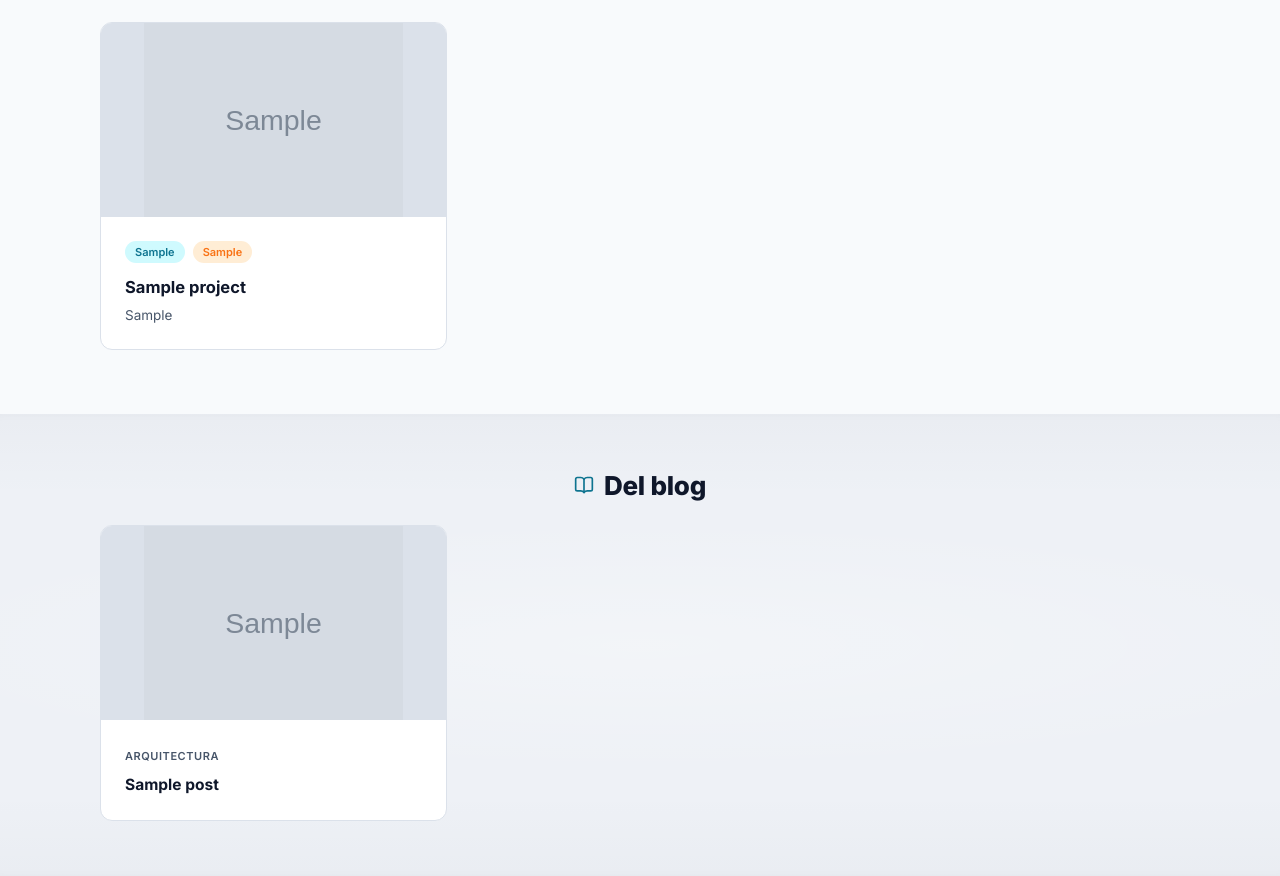
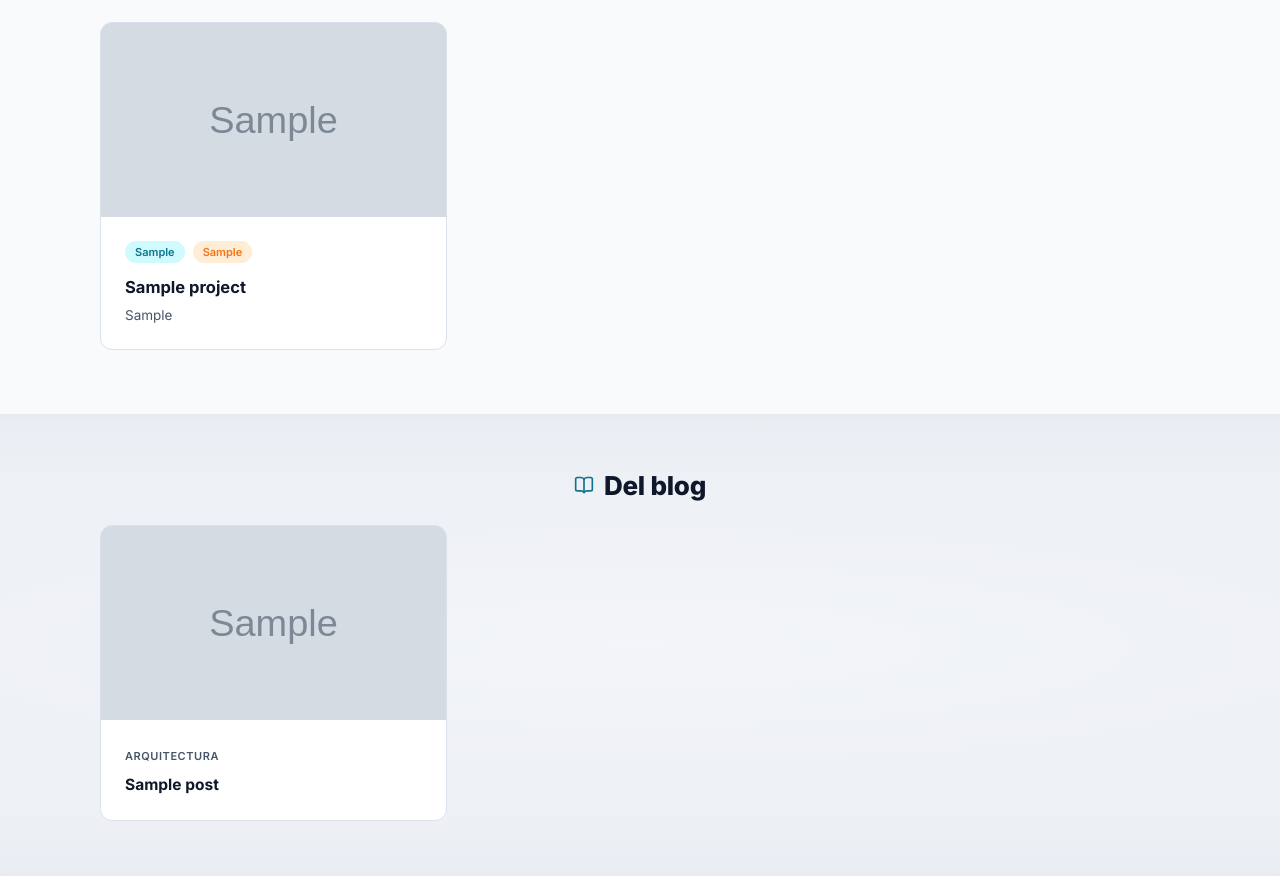
Before and after one commit to cjhirashi/portafolio, a Django app: page / in a window 1280 px wide. Shown: the part 1404-2280 px from the top of the page. Run offline with Django 5.2, Linux system fonts and the light colour scheme; tables that the repository leaves empty hold one stand-in row (values such as "Sample post"); grey boxes marked "Sample" are stand-in pictures.

Commit message:
Switch all card images to object-fit cover (no gray bars)
Co-Authored-By: Claude Sonnet 4.6 <noreply@anthropic.com>

```diff
--- a/core/static/core/css/blog.css
+++ b/core/static/core/css/blog.css
@@ -50,7 +50,7 @@
   width: 100%;
   aspect-ratio: 16 / 9;
   display: block;
-  object-fit: contain;
+  object-fit: cover;
   background: var(--border);
   color: var(--text-secondary);
 }
--- a/core/static/core/css/home.css
+++ b/core/static/core/css/home.css
@@ -332,7 +332,7 @@
   width: 100%;
   aspect-ratio: 16 / 9;
   border-radius: 16px;
-  object-fit: contain;
+  object-fit: cover;
   background: var(--border);
 }
 
@@ -379,7 +379,7 @@
 .home-card-image {
   width: 100%;
   aspect-ratio: 16 / 9;
-  object-fit: contain;
+  object-fit: cover;
   background: var(--border);
 }
 
--- a/core/static/core/css/proyectos.css
+++ b/core/static/core/css/proyectos.css
@@ -206,7 +206,7 @@
   width: 100%;
   aspect-ratio: 16 / 9;
   display: block;
-  object-fit: contain;
+  object-fit: cover;
   background: var(--border);
   color: var(--text-secondary);
 }
```
